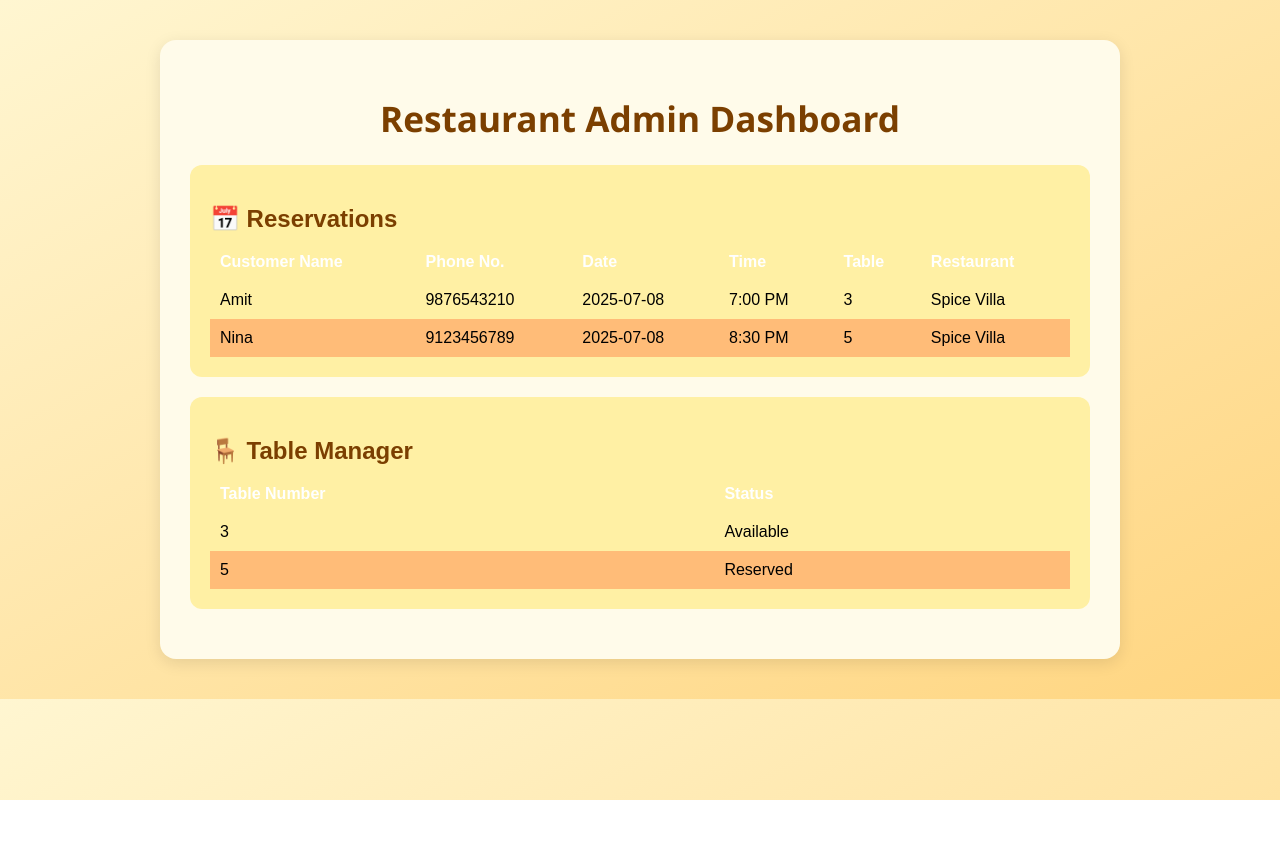
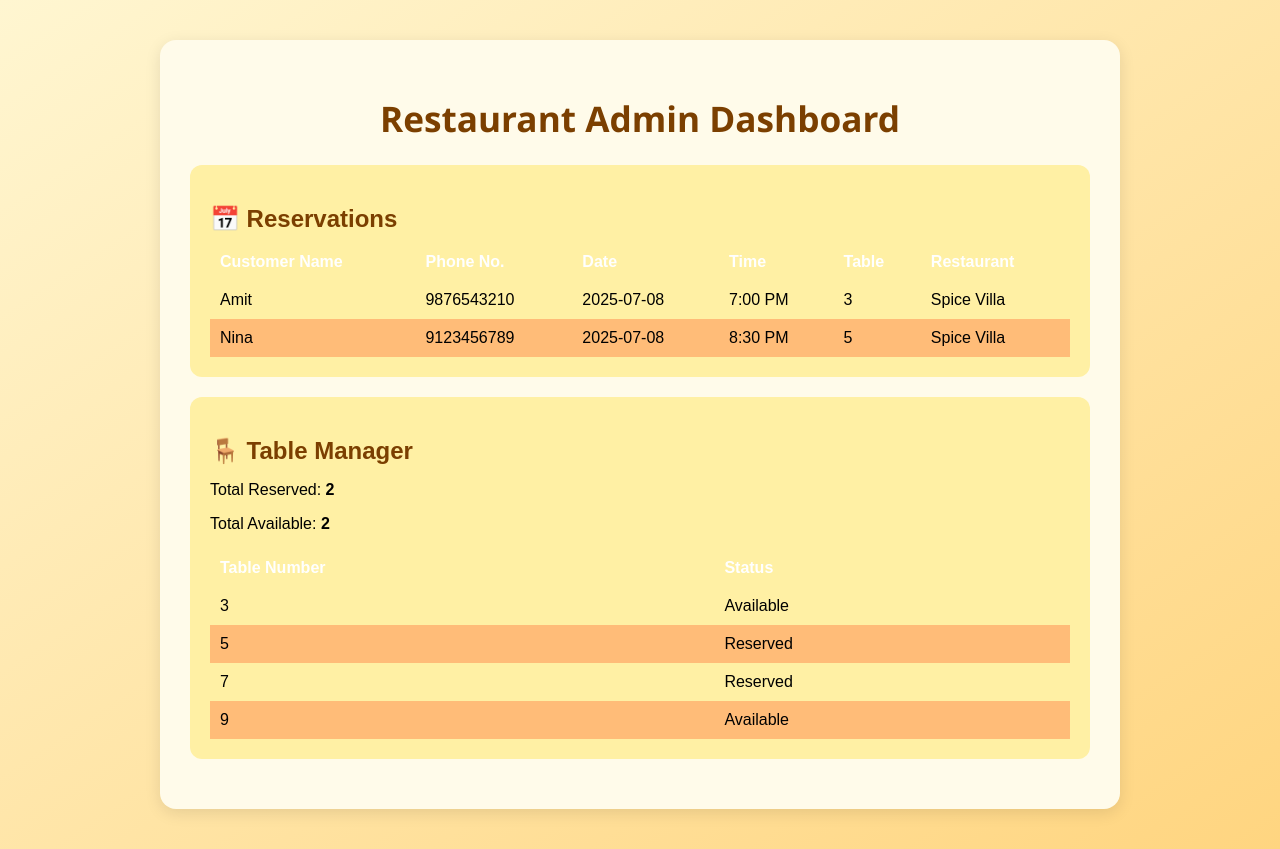
Before and after one commit to SamikaNaidu/Project_Samika, a React (Create React App) app: page / in a window 1280 px wide. Before the commit the page ends 800 px from the top, so only its background shows below. Built offline with nearby package versions, Linux system fonts and the light colour scheme.

Commit message:
Update TableManager.jsx

```diff
--- a/src/components/TableManager.jsx
+++ b/src/components/TableManager.jsx
@@ -5,11 +5,18 @@ const TableManager = () => {
   const tables = [
     { id: 1, number: 3, status: 'Available' },
     { id: 2, number: 5, status: 'Reserved' },
+    { id: 3, number: 7, status: 'Reserved' },
+    { id: 4, number: 9, status: 'Available' },
   ];
+
+  const reservedCount = tables.filter(t => t.status === 'Reserved').length;
+  const availableCount = tables.filter(t => t.status === 'Available').length;
 
   return (
     <div className="page-container">
       <h2 className="section-title">🪑 Table Manager</h2>
+      <p>Total Reserved: <strong>{reservedCount}</strong></p>
+      <p>Total Available: <strong>{availableCount}</strong></p>
       <table>
         <thead>
           <tr>
```
